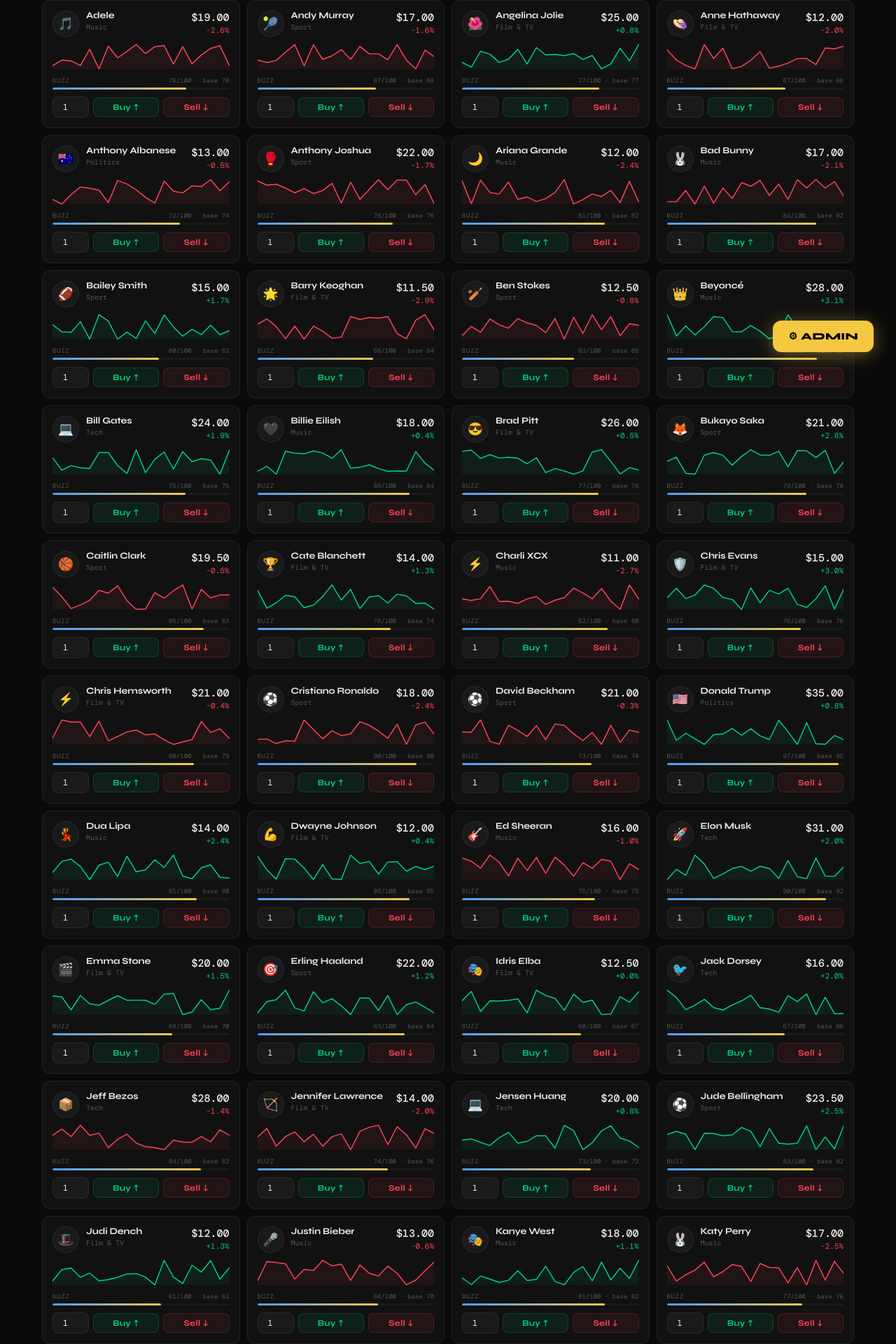
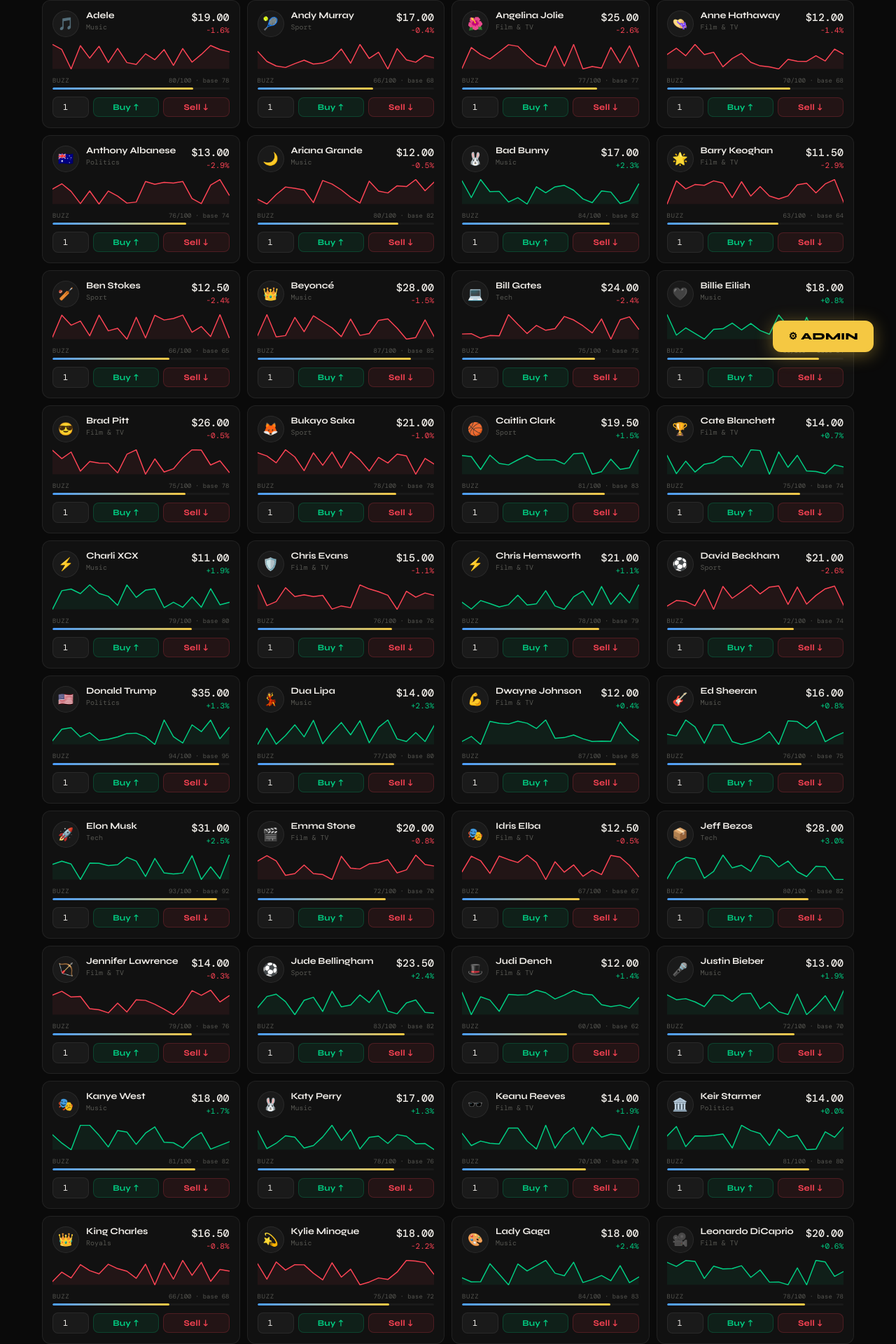
Before and after one commit to dts-3000/famex, a React (Vite) app: page / in a window 1280 px wide. Shown: the part 265-2185 px from the top of the page at 70% size. Built offline with nearby package versions, Linux system fonts and the light colour scheme; no server answers.

Commit message:
Update celebrity data by removing and adding entries
Removed several sports figures from the data set and added Tom Cruise and Sydney Sweeney.

```diff
--- a/src/data.js
+++ b/src/data.js
@@ -46,9 +46,6 @@ export const CELEBRITIES = [
   { id:'willsmith',     name:'Will Smith',        emoji:'👋', sector:'Film & TV', basePrice:12.00, volatility:0.065, buzzBase:74, buzzDecayRate:0.90 },
   { id:'nicolekidman',  name:'Nicole Kidman',     emoji:'🌺', sector:'Film & TV', basePrice:12.00, volatility:0.022, buzzBase:70, buzzDecayRate:0.89 },
   { id:'chrishemsworth',name:'Chris Hemsworth',   emoji:'⚡', sector:'Film & TV', basePrice:21.00, volatility:0.030, buzzBase:79, buzzDecayRate:0.90 },
-  { id:'cristianoron',  name:'Cristiano Ronaldo', emoji:'⚽', sector:'Sport',    basePrice:18.00, volatility:0.045, buzzBase:90, buzzDecayRate:0.92 },
-  { id:'leomessi',      name:'Lionel Messi',      emoji:'🐐', sector:'Sport',    basePrice:16.00, volatility:0.040, buzzBase:89, buzzDecayRate:0.92 },
-  { id:'lebron',        name:'LeBron James',      emoji:'👑', sector:'Sport',    basePrice:15.00, volatility:0.042, buzzBase:88, buzzDecayRate:0.92 },
   { id:'usainbolt',     name:'Usain Bolt',        emoji:'⚡', sector:'Sport',    basePrice:12.00, volatility:0.022, buzzBase:70, buzzDecayRate:0.89 },
   { id:'tigerwoods',    name:'Tiger Woods',       emoji:'⛳', sector:'Sport',    basePrice:14.00, volatility:0.038, buzzBase:74, buzzDecayRate:0.89 },
   { id:'neymar',        name:'Neymar',            emoji:'🇧🇷', sector:'Sport',    basePrice:16.00, volatility:0.048, buzzBase:78, buzzDecayRate:0.90 },
@@ -75,24 +72,16 @@ export const CELEBRITIES = [
   { id:'annehathaway',  name:'Anne Hathaway',     emoji:'👒', sector:'Film & TV', basePrice:12.00, volatility:0.026, buzzBase:68, buzzDecayRate:0.89 },
   { id:'reesewitherspoon',name:'Reese Witherspoon',emoji:'🌸',sector:'Film & TV', basePrice:11.00, volatility:0.025, buzzBase:66, buzzDecayRate:0.89 },
   { id:'keanugreeves',  name:'Keanu Reeves',      emoji:'🕶️', sector:'Film & TV', basePrice:14.00, volatility:0.025, buzzBase:70, buzzDecayRate:0.90 },
-  { id:'neymarjr',      name:'Kylian Mbappé',     emoji:'⚡', sector:'Sport',    basePrice:24.00, volatility:0.045, buzzBase:86, buzzDecayRate:0.92 },
-  { id:'erling',        name:'Erling Haaland',    emoji:'🎯', sector:'Sport',    basePrice:22.00, volatility:0.042, buzzBase:84, buzzDecayRate:0.91 },
-  { id:'anthonyjoshua', name:'Anthony Joshua',    emoji:'🥊', sector:'Sport',    basePrice:22.00, volatility:0.048, buzzBase:76, buzzDecayRate:0.90 },
-  { id:'tysonfury',     name:'Tyson Fury',        emoji:'👊', sector:'Sport',    basePrice:24.00, volatility:0.055, buzzBase:78, buzzDecayRate:0.90 },
-  { id:'stephanicurry', name:'Stephen Curry',     emoji:'🏀', sector:'Sport',    basePrice:26.00, volatility:0.038, buzzBase:80, buzzDecayRate:0.90 },
   { id:'vladiputin',    name:'Vladimir Putin',    emoji:'🐻', sector:'Politics', basePrice:16.00, volatility:0.020, buzzBase:80, buzzDecayRate:0.91 },
   { id:'xi',            name:'Xi Jinping',        emoji:'🇨🇳', sector:'Politics', basePrice:15.00, volatility:0.065, buzzBase:75, buzzDecayRate:0.90 },
   { id:'princeedward',  name:'Prince Edward',     emoji:'🎩', sector:'Royals',   basePrice:12.00, volatility:0.015, buzzBase:58, buzzDecayRate:0.87 },
   { id:'princessanne',  name:'Princess Anne',     emoji:'🐴', sector:'Royals',   basePrice:13.00, volatility:0.015, buzzBase:60, buzzDecayRate:0.88 },
-  { id:'paloalto',      name:'Jensen Huang',      emoji:'💻', sector:'Tech',     basePrice:20.00, volatility:0.065, buzzBase:72, buzzDecayRate:0.89 },
-  { id:'jackdorsey',    name:'Jack Dorsey',       emoji:'🐦', sector:'Tech',     basePrice:16.00, volatility:0.045, buzzBase:66, buzzDecayRate:0.89 },
-  { id:'serjobrin',     name:'Sergey Brin',       emoji:'🔍', sector:'Tech',     basePrice:18.00, volatility:0.040, buzzBase:65, buzzDecayRate:0.88 },
-  { id:'nickdaicos',    name:'Nick Daicos',       emoji:'🎯', sector:'Sport',    basePrice:15.00, volatility:0.035, buzzBase:65, buzzDecayRate:0.89 },
-  { id:'baileysmith',   name:'Bailey Smith',      emoji:'🏈', sector:'Sport',    basePrice:15.00, volatility:0.035, buzzBase:62, buzzDecayRate:0.88 },
   { id:'kateperry',     name:'Katy Perry',        emoji:'🐰', sector:'Music',    basePrice:17.00, volatility:0.040, buzzBase:76, buzzDecayRate:0.90 },
   { id:'yunglean',      name:'Yung Lean',         emoji:'⚡', sector:'Music',    basePrice:11.00, volatility:0.045, buzzBase:65, buzzDecayRate:0.89 },
   { id:'pepguardiola',  name:'Pep Guardiola',         emoji:'⚡', sector:'Sport', basePrice:15.00, volatility:0.045, buzzBase:65, buzzDecayRate:0.89 },
-]
+  { id:'tomcruise',  name:'Tom Cruise',         emoji:'⚡', sector:'Film & TV', basePrice:15.00, volatility:0.045, buzzBase:65, buzzDecayRate:0.89 },
+  { id:'sydneysweeney',  name:'Sydney Sweeney',         emoji:'🌺', sector:'Film & TV', basePrice:10.00, volatility:0.045, buzzBase:65, buzzDecayRate:0.89 },
+  ]
 
 // Replacement celebs called up when someone is delisted
 export const BENCH = [
```
